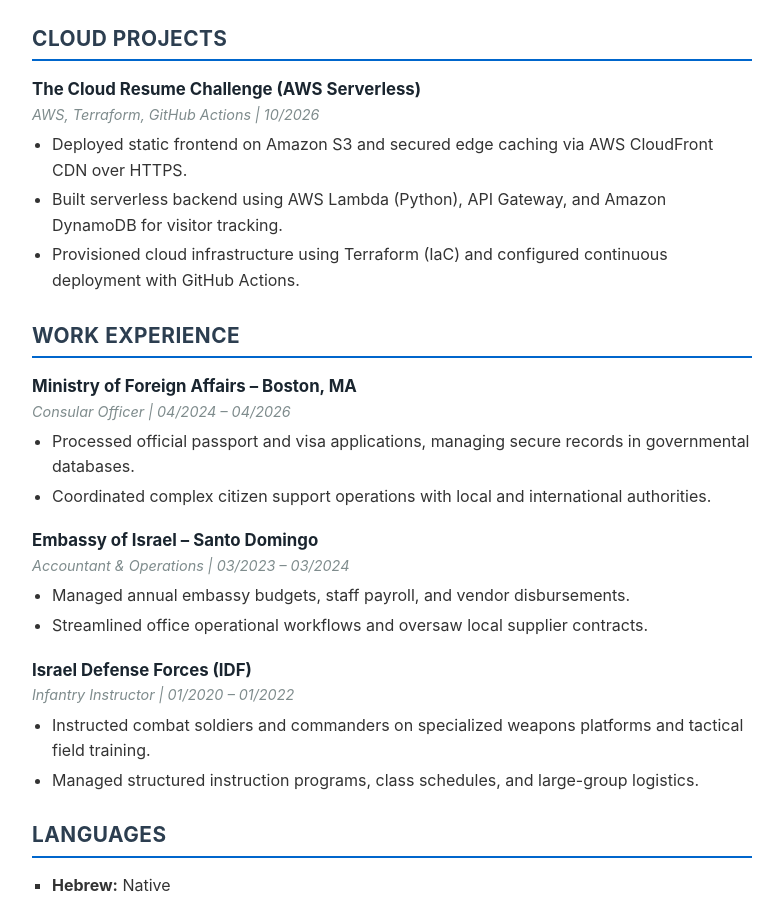
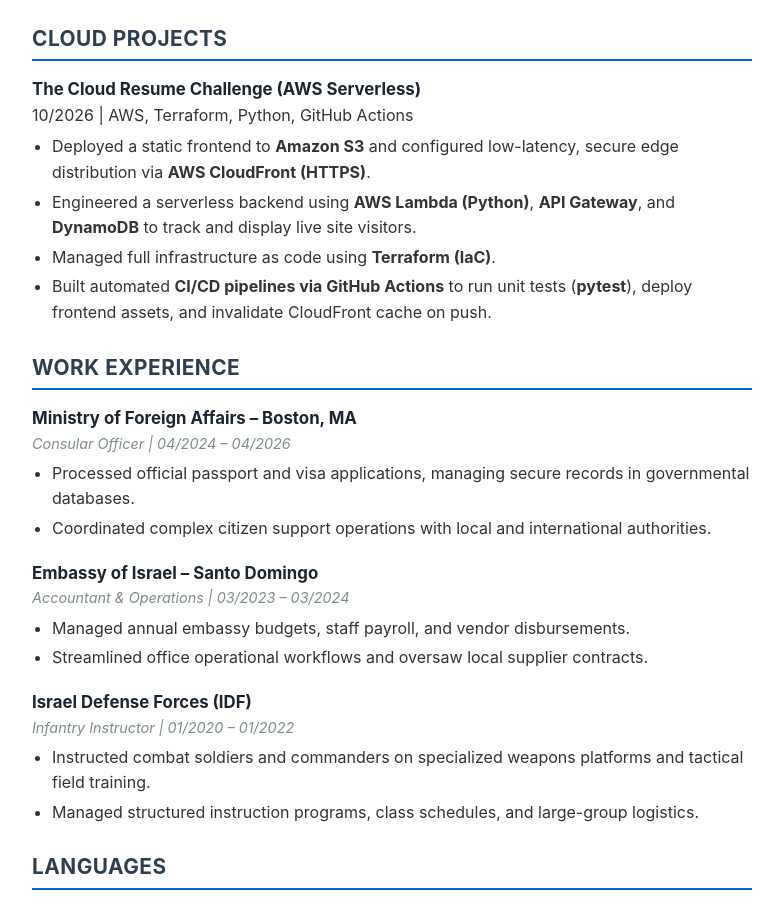
Before and after one commit to ShaniShalom/cloud-resume-challenge, a plain HTML site: page index.html in a window 1280 px wide. Shown: the part 915-1818 px from the top of the page, without its empty margins (248-1031 px from the left). Drawn offline with Linux system fonts and the light colour scheme; no server answers.

Commit message:
docs: update cloud resume challenge project description

```diff
--- a/index.html
+++ b/index.html
@@ -53,12 +53,13 @@
             <h2>Cloud Projects</h2>
             <div class="item">
                 <h3>The Cloud Resume Challenge (AWS Serverless)</h3>
-                <p class="meta">AWS, Terraform, GitHub Actions | 10/2026</p>
-                <ul>
-                    <li>Deployed static frontend on Amazon S3 and secured edge caching via AWS CloudFront CDN over HTTPS.</li>
-                    <li>Built serverless backend using AWS Lambda (Python), API Gateway, and Amazon DynamoDB for visitor tracking.</li>
-                    <li>Provisioned cloud infrastructure using Terraform (IaC) and configured continuous deployment with GitHub Actions.</li>
-                </ul>
+                 <span class="date">10/2026 | AWS, Terraform, Python, GitHub Actions</span>
+                 <ul>
+                 <li>Deployed a static frontend to <strong>Amazon S3</strong> and configured low-latency, secure edge distribution via <strong>AWS CloudFront (HTTPS)</strong>.</li>
+                 <li>Engineered a serverless backend using <strong>AWS Lambda (Python)</strong>, <strong>API Gateway</strong>, and <strong>DynamoDB</strong> to track and display live site visitors.</li>
+                 <li>Managed full infrastructure as code using <strong>Terraform (IaC)</strong>.</li>
+                 <li>Built automated <strong>CI/CD pipelines via GitHub Actions</strong> to run unit tests (<strong>pytest</strong>), deploy frontend assets, and invalidate CloudFront cache on push.</li>
+             </ul>
             </div>
         </section>
 
```
